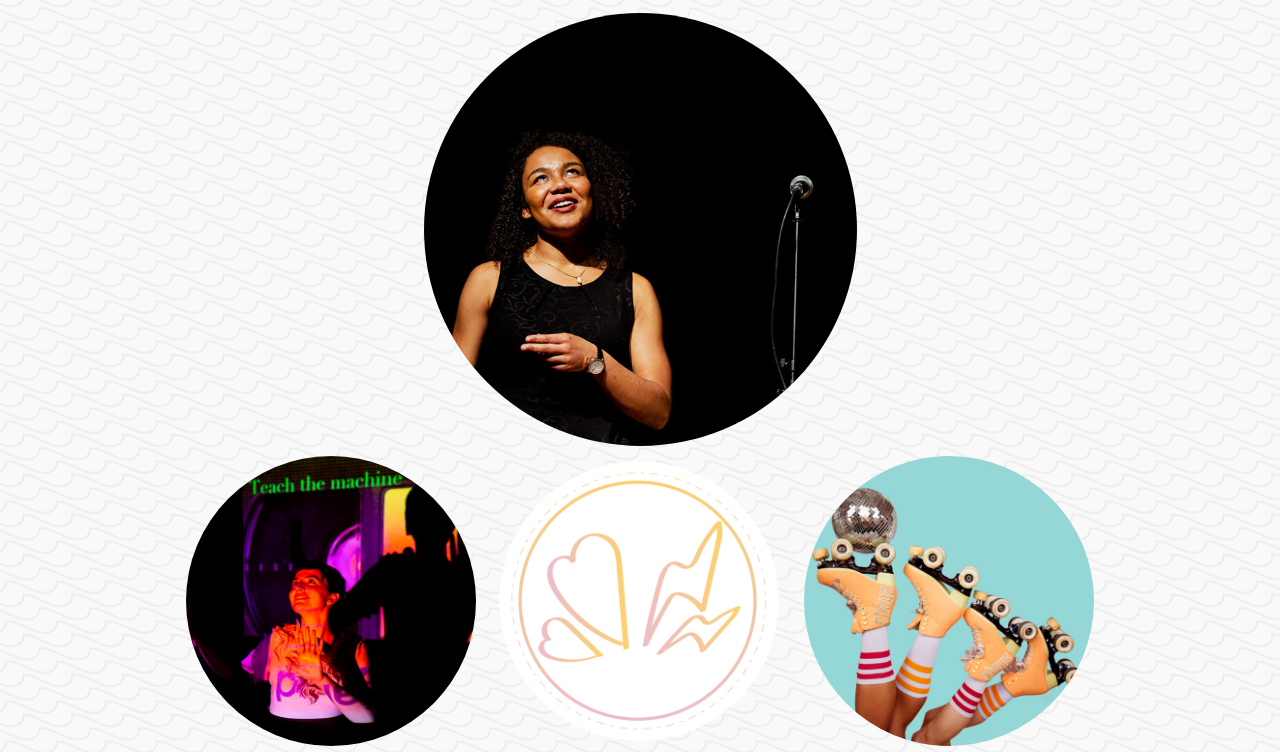
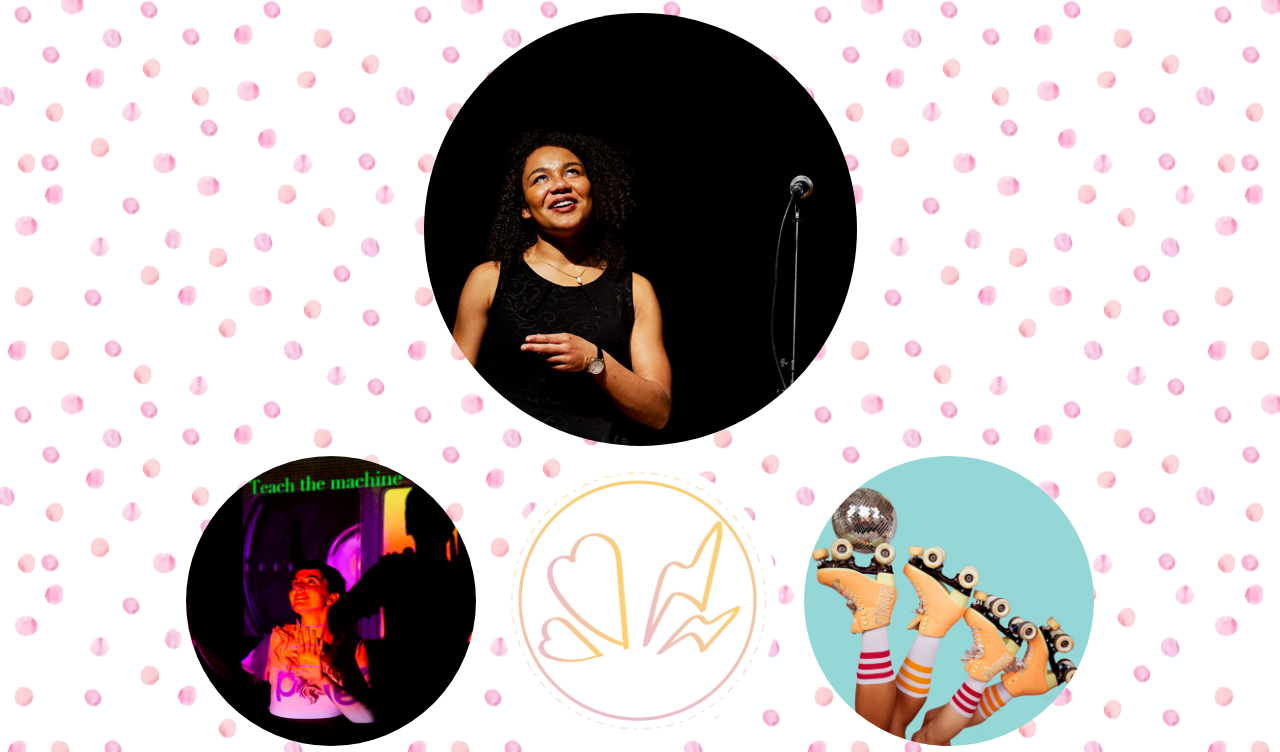
Before and after one commit to libbyodai7/Portfolio20, a plain HTML site: page index.html in a window 1280 px wide. Shown: the part 498-1250 px from the top of the page. Drawn offline with nearby package versions, Linux system fonts and the light colour scheme; a web font is replaced by a local one.

Commit message:
changed background

```diff
--- a/css/main.css
+++ b/css/main.css
@@ -1,7 +1,7 @@
 @import url('bootstrap.min.css');
 
 body{
-	background: url("images/ripples.png") center center;
+	background: url("images/watercolor.png") center center;
 	background-repeat: repeat;
 
 }
```
Also changed, not shown: css/images/watercolor.png (added), 3 other files.
